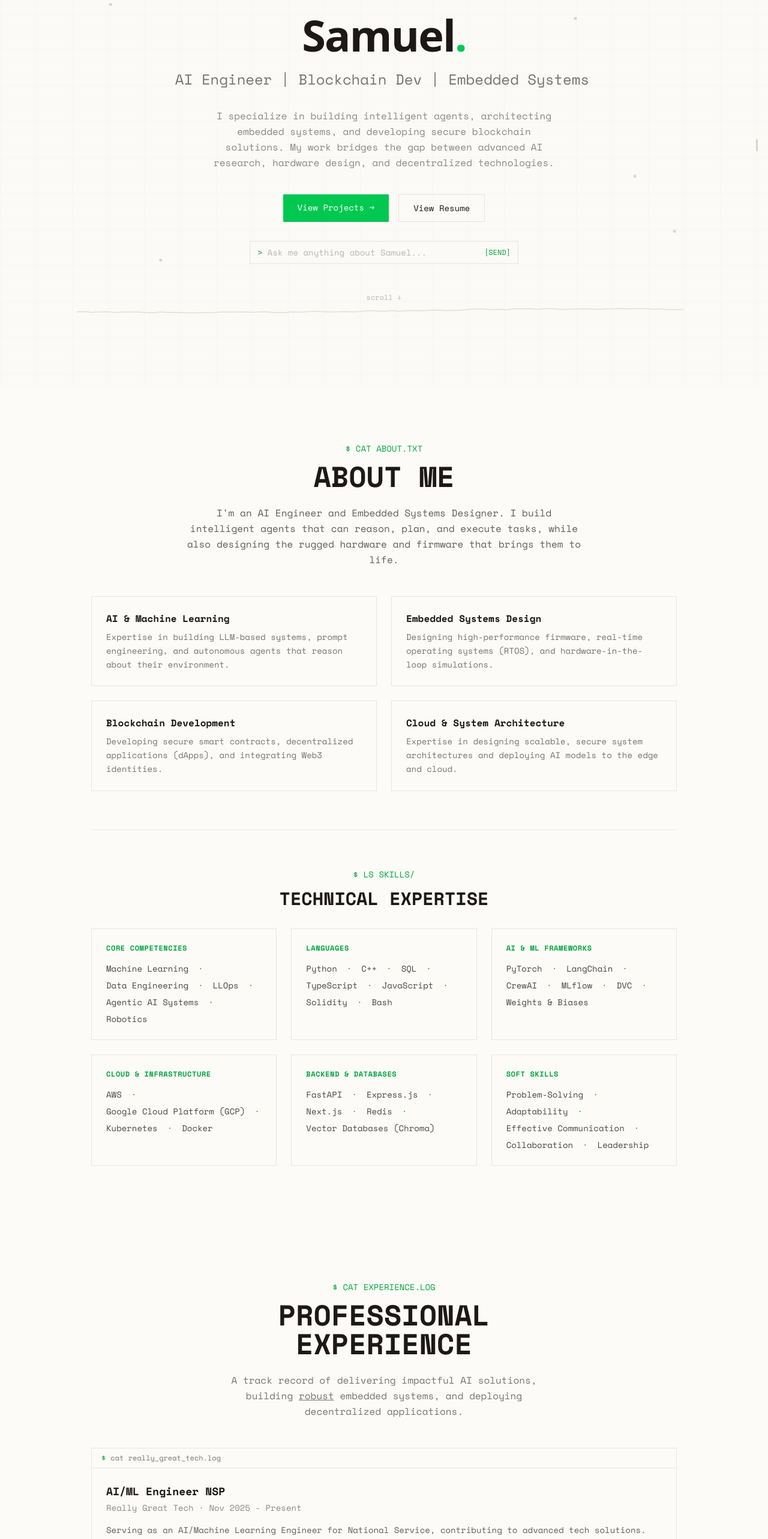
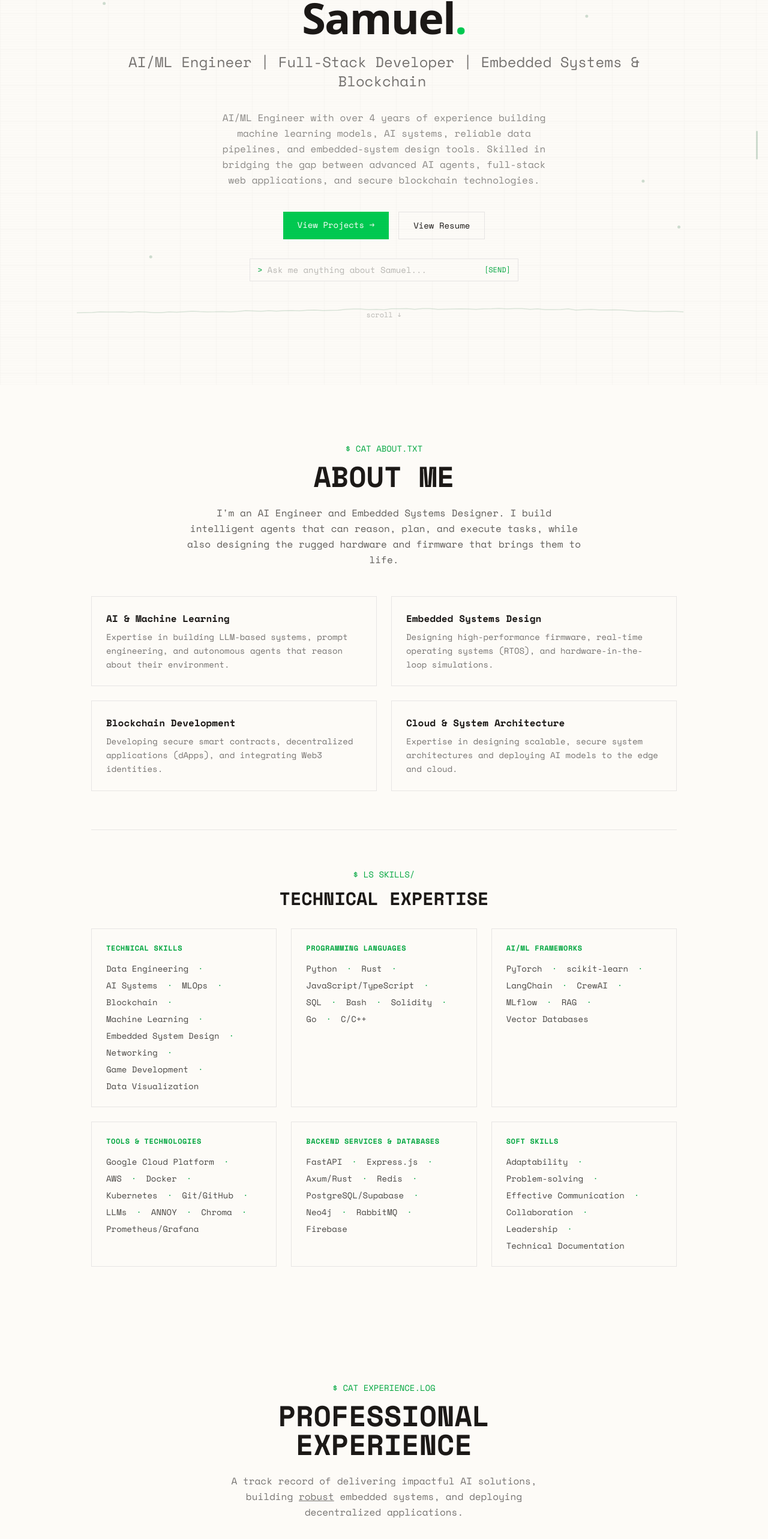
Before and after one commit to samuel-1-avson/portfolio, a Next.js app: page / in a window 1280 px wide. Shown: the part 158-2724 px from the top of the page at 60% size. Built offline with nearby package versions, Linux system fonts and the light colour scheme.

Commit message:
feat: refresh portfolio content based on updated CV

```diff
--- a/src/app/api/chat/route.ts
+++ b/src/app/api/chat/route.ts
@@ -9,85 +9,84 @@ Use first person ("I", "my") when referring to Samuel's work and experience.
 
 === PERSONAL INFORMATION ===
 Full Name: Samuel Maxwell Obeng Avornyoh
-Professional Title: AI Engineer | Blockchain Developer | Embedded Systems Designer
+Professional Title: AI/ML Engineer | Full-Stack Developer | Embedded Systems & Blockchain
 Location: Ghana
 Email: samuelavson360@gmail.com
 LinkedIn: https://www.linkedin.com/in/samuel-maxwell-obeng-avornyoh-b07763252/
 GitHub: https://github.com/samuel-1-avson
 
-=== CURRENT ROLE ===
-Position: AI/ML Engineer NSP at Really Great Tech (November 2025 - Present)
-Description: Serving as an AI/Machine Learning Engineer for National Service, contributing to advanced tech solutions.
+=== WORK EXPERIENCE ===
+1. Full-Stack Developer at TonyCold Store Management System (May 2026 - Present)
+   - Developed a business management system for a cold store dealing in frozen meat, fish, and related products.
+   - Designed modules for product records, inventory tracking, sales/POS operations, stock movement, expense tracking, and business reporting.
+   - Improved operational visibility by organizing product categories, pricing, sales summaries, and admin workflows for day-to-day store management.
 
-=== WORK EXPERIENCE ===
-1. AI/ML Engineer NSP at Really Great Tech (Nov 2025 - Present)
-   - AI and Machine Learning engineering work
-   - Contributing to advanced technology solutions
+2. National Service Personnel / AI & Data Engineer at Really Great Tech (Dec. 2025 – Present)
+   - Built and maintained an AI/Data training repository covering data analytics, SQL, dashboards, supervised ML, deployment, MLOps, LLM fundamentals, LangChain, RAG, and model evaluation.
+   - Designed weekly workflows and milestone projects using Git/GitHub branches, pull requests, Python, Jupyter/VS Code, scikit-learn, SQL, and Google Looker Studio.
+   - Developed learning materials and project documentation for business insights, ML microservices, and telecom policy assistant use cases.
 
-2. Blockchain Game Developer at Nexus Playground/Community (May 2025 - Present)
-   - Created an action-packed vertical-scrolling roguelike game for the Nexus Playground Contest
-   - Active Web3/Forex facilitator on LinkedIn and community groups
+3. Blockchain / Gaming / AI Project Developer (Independent Projects) (May 2025 – Present)
+   - Built game and blockchain prototypes including arcade-style games, Web3/crypto experiments, and AI-assisted development workflows.
+   - Facilitated Web3, forex, and AI learning discussions across WhatsApp and LinkedIn communities.
+   - Continued building portfolio projects in AI agents, embedded systems, trading systems, and full-stack web platforms.
 
-3. Machine Learning Intern at Makersplace (Sep 2023 - Jan 2024)
-   - Created a generative AI model for robotic facilitators
-   - Trained AI on comprehensive guidebooks for contextual responses
-   - Integrated AI agents with Telegram and WhatsApp using FastAPI
-   - Developed ML models for financial forecasting
-   - Created visual dashboards for agent analytics
+4. Machine Learning Intern at Makersplace (Sep. 2023 – Jan. 2024)
+   - Created a web-based generative AI assistant to support robotic facilitators in course delivery using a facilitator guidebook as a knowledge source for contextual responses.
+   - Built visual charts and graphs to communicate AI-agent activities, performance, and decision insights to non-technical stakeholders.
+   - Developed machine-learning models for financial-market forecasting and trading-strategy research using predictive algorithms and market indicators.
+   - Integrated AI agents with Telegram and WhatsApp using FastAPI, Telegram libraries, and WhatsApp automation tools.
 
 === EDUCATION ===
 Degree: BSc. Computer Science and Engineering
-University: University of Mines and Technology, Ghana
-Expected Graduation: November 2025
-Classification: Second Upper Class
-Relevant Courses: AI, Data Science, Robotics, Linear Algebra
+University: University of Mines and Technology, Tarkwa Ghana
+Graduation: November 2025
+Academic Standing: Second Upper | CWA: 75.66
+Relevant Coursework: Artificial Intelligence, Data Structures and Algorithms, Database Systems, Data Science Fundamentals, Probability and Statistics, Embedded System Design, Linear Algebra, Robotics
 
 === TECHNICAL SKILLS ===
-AI/ML: PyTorch, TensorFlow, LangChain, CrewAI, Gemini AI, OpenAI, MLflow, Weights & Biases
-Languages: Python, TypeScript, C++, Rust, Solidity, SQL, JavaScript, Bash
-Embedded Systems: STM32, Arduino, Raspberry Pi, RTOS, probe-rs, ESP32, nRF52
-Blockchain: Smart Contracts, Web3, dApps, Ethereum, Solidity
-Cloud/Infrastructure: GCP, AWS, Docker, Kubernetes, FastAPI, Next.js
-Databases: Vector Databases (Chroma), Redis, SQL databases
+Technical Skills: Data Engineering, AI Systems, MLOps, Blockchain, Machine Learning, Embedded System Design, Networking, Game Development, Data Visualization
+Programming Languages: Python, Rust, JavaScript/TypeScript, SQL, Bash, Solidity, Go, C/C++
+AI/ML Frameworks: PyTorch, scikit-learn, LangChain, CrewAI, MLflow, RAG, Vector Databases
+Tools & Technologies: Google Cloud Platform, AWS, Docker, Kubernetes, Git/GitHub, LLMs, ANNOY, Chroma, Prometheus/Grafana
+Backend Services & Databases: FastAPI, Express.js, Axum/Rust, Redis, PostgreSQL/Supabase, Neo4j, RabbitMQ, Firebase
+Soft Skills: Adaptability, Problem-solving, Effective Communication, Collaboration, Leadership, Technical Documentation
 
 === KEY PROJECTS ===
-1. NeuroBench IDE (Featured Project)
-   - Professional-grade embedded systems IDE built with Tauri (Rust + SolidJS)
-   - 200+ Rust source files, 150+ frontend components
-   - Features: Visual FSM design with drag-and-drop, multi-language code generation (C, C++, Rust, Ada, Assembly)
-   - 285+ IPC commands supporting STM32, nRF52, ESP32, and RP2040
-   - Advanced terminal with 30+ embedded commands
-   - Real-time performance monitoring and AI-assisted development with Gemini integration
+1. FSM Designer / NeuroBench (Featured Project)
+   - A graphical finite-state-machine editor and professional-grade embedded systems IDE built with Tauri (Rust + SolidJS).
+   - Features: Visual FSM design with cycle-accurate simulation, templates, C/Python code export, AI-assisted debugging, 90+ IPC commands, and real-time performance monitoring.
    - GitHub: https://github.com/samuel-1-avson/Neurostate
 
-2. Music Companion (Featured Project)
-   - AI-powered music platform with Gemini AI discovery
-   - Multi-provider search (YouTube, Spotify, Last.fm)
-   - Real-time WebSocket collaboration
-   - Offline capabilities
-   - Tech: TypeScript, React, Gemini AI, WebSocket, Supabase
+2. AI-powered Music Companion (Featured Project)
+   - AI-powered music companion platform with React/TypeScript, Express.js, Supabase, Gemini, Spotify, YouTube/yt-dlp, Telegram Bot integration, and real-time WebSocket features.
    - GitHub: https://github.com/samuel-1-avson/music-companion
 
-3. Sign Language Detection
-   - Real-time sign language recognition
-   - Hybrid CNN/LSTM architecture for gesture classification and translation
-   - Tech: Python, TensorFlow, CNN, LSTM, OpenCV
+3. Chain Registry Ecosystem
+   - Explored a Chain Registry Ecosystem project focused on registry integrity, blockchain metadata management, reproducible verification, governance, auditability, and supply-chain security.
 
-4. Sound Anomaly Detection
-   - Audio anomaly detection for industrial applications
-   - Predictive maintenance for machinery
-   - Tech: Python, Deep Learning, Audio Processing, Django
+4. AI Merchant Assistant
+   - Rust/Next.js/Supabase platform for voice-based sales recording, receipt OCR, inventory tracking, real-time analytics, forecasting, and smart merchant alerts.
 
 5. Healthcare No-Show Prediction
-   - ML system predicting patient appointment no-shows
-   - Hyperparameter tuning and Streamlit dashboard
-   - Tech: Python, Scikit-learn, Streamlit
+   - Built a healthcare no-show prediction system using FastAPI, React, MLflow, Redis, RabbitMQ, PostgreSQL, and Prometheus/Grafana monitoring.
+   - GitHub: https://github.com/samuel-1-avson/healthcare-appointments
 
-6. Industrial Fault Detection
-   - IoT system using Raspberry Pi, Arduino, and tilt sensors
-   - Real-time machinery data analysis for anomaly detection
+6. Proxy Marketplace
+   - Designed proxy marketplace and recommendation-feed algorithm prototypes involving networking, marketplace architecture, usage-based billing, retrieval, ranking, scoring, and personalization.
 
-=== AWARDS ===
+7. Crypto POS Payment System
+   - Designed a Crypto POS payment system concept for merchants to accept crypto payments, support stablecoins and major assets, verify transactions, generate receipts, and manage fiat or crypto settlement workflows.
+
+8. Sports Odds Arbitrage
+   - Developed sports odds arbitrage analytics tools with Python scraping, Redis caching, fuzzy/NLP event matching, alerting, rate limiting, and reliability-focused fallback handling.
+
+9. Sign Language Detection
+   - Designed a hybrid CNN-LSTM sign-language detection pipeline using video/image data and pose-based features.
+   - GitHub: https://github.com/samuel-1-avson/Sign-Language-Detection-Hybrid-CNN-LSTM
+
+=== AWARDS & ACHIEVEMENTS ===
+- Google DeepMind - Vibe Code Hackathon Winner (Kaggle/AI Studio: Top 50 Project out of 4,097 submissions)
 - First Place: CodeAfrique & Art Exhibition Robotics Competition
 - IT President: Kumasi Anglican Senior High School (Led 70+ students in programming)
 
--- a/src/components/Chatbot.tsx
+++ b/src/components/Chatbot.tsx
@@ -166,15 +166,15 @@ ${projectList}
     } else if (lowerInput.includes('skill') || lowerInput.includes('stack') || lowerInput.includes('tech')) {
       botResponse = `
 ┌─ TECHNICAL_STACK ──────────────────────────────
-│ LANGUAGES: Python, TypeScript, Solidity, SQL
-│ ML/AI: PyTorch, TensorFlow, OpenAI, LangChain
-│ WEB: Next.js, React, Node.js, Web3
-│ INFRA: Docker, GCP, Kubernetes
+│ LANGUAGES: Python, Rust, TS/JS, SQL, Solidity, Go, C/C++
+│ ML/AI: PyTorch, scikit-learn, LangChain, CrewAI, MLflow
+│ TOOLS/INFRA: GCP, AWS, Docker, Kubernetes, Git/GitHub
+│ BACKEND/DB: FastAPI, Express.js, Axum, Redis, Supabase
 ├─ EXPERTISE_AREAS ──────────────────────────────
-│ ▸ AI/ML Engineering
-│ ▸ Blockchain Development
-│ ▸ Data Science & Analytics
-│ ▸ IoT & Embedded Systems
+│ ▸ AI Systems & MLOps
+│ ▸ Data Engineering & Analytics
+│ ▸ Blockchain & dApps
+│ ▸ Embedded System Design
 └────────────────────────────────────────────────
       `;
     } else if (lowerInput.includes('contact') || lowerInput.includes('email') || lowerInput.includes('connect')) {
--- a/src/components/sections/AboutSection.tsx
+++ b/src/components/sections/AboutSection.tsx
@@ -23,28 +23,28 @@ const expertiseCards = [
 
 const skillCategories = [
   {
-    title: 'CORE COMPETENCIES',
-    skills: ['Machine Learning', 'Data Engineering', 'LLOps', 'Agentic AI Systems', 'Robotics'],
+    title: 'TECHNICAL SKILLS',
+    skills: ['Data Engineering', 'AI Systems', 'MLOps', 'Blockchain', 'Machine Learning', 'Embedded System Design', 'Networking', 'Game Development', 'Data Visualization'],
   },
   {
-    title: 'LANGUAGES',
-    skills: ['Python', 'C++', 'SQL', 'TypeScript', 'JavaScript', 'Solidity', 'Bash'],
+    title: 'PROGRAMMING LANGUAGES',
+    skills: ['Python', 'Rust', 'JavaScript/TypeScript', 'SQL', 'Bash', 'Solidity', 'Go', 'C/C++'],
   },
   {
-    title: 'AI & ML FRAMEWORKS',
-    skills: ['PyTorch', 'LangChain', 'CrewAI', 'MLflow', 'DVC', 'Weights & Biases'],
+    title: 'AI/ML FRAMEWORKS',
+    skills: ['PyTorch', 'scikit-learn', 'LangChain', 'CrewAI', 'MLflow', 'RAG', 'Vector Databases'],
   },
   {
-    title: 'CLOUD & INFRASTRUCTURE',
-    skills: ['AWS', 'Google Cloud Platform (GCP)', 'Kubernetes', 'Docker'],
+    title: 'TOOLS & TECHNOLOGIES',
+    skills: ['Google Cloud Platform', 'AWS', 'Docker', 'Kubernetes', 'Git/GitHub', 'LLMs', 'ANNOY', 'Chroma', 'Prometheus/Grafana'],
   },
   {
-    title: 'BACKEND & DATABASES',
-    skills: ['FastAPI', 'Express.js', 'Next.js', 'Redis', 'Vector Databases (Chroma)'],
+    title: 'BACKEND SERVICES & DATABASES',
+    skills: ['FastAPI', 'Express.js', 'Axum/Rust', 'Redis', 'PostgreSQL/Supabase', 'Neo4j', 'RabbitMQ', 'Firebase'],
   },
   {
     title: 'SOFT SKILLS',
-    skills: ['Problem-Solving', 'Adaptability', 'Effective Communication', 'Collaboration', 'Leadership'],
+    skills: ['Adaptability', 'Problem-solving', 'Effective Communication', 'Collaboration', 'Leadership', 'Technical Documentation'],
   },
 ];
 
--- a/src/components/sections/ExperienceSection.tsx
+++ b/src/components/sections/ExperienceSection.tsx
@@ -44,7 +44,7 @@ const ExperienceSection = () => {
                 </p>
 
                 {/* Description */}
-                <p className="text-sm text-[var(--retro-fg)]/70 leading-relaxed">
+                <p className="text-sm text-[var(--retro-fg)]/70 leading-relaxed whitespace-pre-line">
                   {exp.description}
                 </p>
               </div>
--- a/src/data/portfolio.ts
+++ b/src/data/portfolio.ts
@@ -49,8 +49,8 @@ export interface PortfolioData {
 export const portfolioData: PortfolioData = {
   personal: {
     name: "Samuel Maxwell Obeng Avornyoh",
-    tagline: "AI Engineer | Blockchain Dev | Embedded Systems",
-    bio: "I specialize in building intelligent agents, architecting embedded systems, and developing secure blockchain solutions. My work bridges the gap between advanced AI research, hardware design, and decentralized technologies.",
+    tagline: "AI/ML Engineer | Full-Stack Developer | Embedded Systems & Blockchain",
+    bio: "AI/ML Engineer with over 4 years of experience building machine learning models, AI systems, reliable data pipelines, and embedded-system design tools. Skilled in bridging the gap between advanced AI agents, full-stack web applications, and secure blockchain technologies.",
     location: "Ghana",
     phone: "+233547244783",
     email: "samuelavson360@gmail.com",
@@ -61,43 +61,99 @@ export const portfolioData: PortfolioData = {
     email: "samuelavson360@gmail.com",
   },
   skills: {
-    technical: ["Data Engineering", "Prompt Engineering", "Blockchain", "Machine Learning", "Automation", "IoT Engineering", "Game Dev"],
-    tools: ["Python", "SQL", "GCP", "Docker", "LLMs", "Solidity", "ANNOY Vector DB", "Bash"],
-    soft: ["Adaptability", "Problem-solving", "Leadership", "Communication"],
+    technical: [
+      "Data Engineering",
+      "AI Systems",
+      "MLOps",
+      "Blockchain",
+      "Machine Learning",
+      "Embedded System Design",
+      "Networking",
+      "Game Development",
+      "Data Visualization"
+    ],
+    tools: [
+      "Python",
+      "Rust",
+      "JavaScript/TypeScript",
+      "SQL",
+      "Bash",
+      "Solidity",
+      "Go",
+      "C/C++",
+      "FastAPI",
+      "Express.js",
+      "Axum/Rust",
+      "Redis",
+      "PostgreSQL/Supabase",
+      "Neo4j",
+      "RabbitMQ",
+      "Firebase",
+      "PyTorch",
+      "scikit-learn",
+      "LangChain",
+      "CrewAI",
+      "MLflow",
+      "RAG",
+      "Vector Databases",
+      "GCP",
+      "AWS",
+      "Docker",
+      "Kubernetes",
+      "Git/GitHub",
+      "LLMs",
+      "ANNOY",
+      "Chroma",
+      "Prometheus/Grafana"
+    ],
+    soft: [
+      "Adaptability",
+      "Problem-solving",
+      "Effective Communication",
+      "Collaboration",
+      "Leadership",
+      "Technical Documentation"
+    ],
     languages: ["English", "Asante-Twi"]
   },
   education: [
     {
       degree: "BSc. Computer Science and Engineering",
-      school: "University of Mines and Technology",
-      period: "Expected Nov 2025",
-      details: "Second Upper Class. Courses: AI, Data Science, Robotics, Linear Algebra."
+      school: "University of Mines and Technology, Tarkwa Ghana",
+      period: "Nov 2025",
+      details: "Academic Standing: Second Upper | CWA: 75.66. Relevant Coursework: Artificial Intelligence, Data Structures and Algorithms, Database Systems, Data Science Fundamentals, Probability and Statistics, Embedded System Design, Linear Algebra, Robotics"
     }
   ],
   cv: [
     {
-      role: "AI/ML Engineer NSP",
-      company: "Really Great Tech",
-      period: "Nov 2025 - Present",
-      description: "Serving as an AI/Machine Learning Engineer for National Service, contributing to advanced tech solutions.",
+      role: "Full-Stack Developer",
+      company: "TonyCold Store Management System",
+      period: "May 2026 - Present",
+      description: "• Developed a business management system for a cold store dealing in frozen meat, fish, and related products.\n• Designed modules for product records, inventory tracking, sales/POS operations, stock movement, expense tracking, and business reporting.\n• Improved operational visibility by organizing product categories, pricing, sales summaries, and admin workflows for day-to-day store management."
     },
     {
-      role: "Blockchain Game Developer",
-      company: "Nexus Playground / Community",
-      period: "May 2025 - Present",
-      description: "Created an action-packed vertical-scrolling roguelike game for the Nexus Playground Contest. Active Web3/Forex facilitator on LinkedIn and community groups.",
+      role: "National Service Personnel / AI & Data Engineer",
+      company: "Really Great Tech",
+      period: "Dec. 2025 – Present",
+      description: "• Built and maintained an AI/Data training repository covering data analytics, SQL, dashboards, supervised ML, deployment, MLOps, LLM fundamentals, LangChain, RAG, and model evaluation.\n• Designed weekly workflows and milestone projects using Git/GitHub branches, pull requests, Python, Jupyter/VS Code, scikit-learn, SQL, and Google Looker Studio.\n• Developed learning materials and project documentation for business insights, ML microservices, and telecom policy assistant use cases."
+    },
+    {
+      role: "Blockchain / Gaming / AI Project Developer",
+      company: "Independent Projects",
+      period: "May 2025 – Present",
+      description: "• Built game and blockchain prototypes including arcade-style games, Web3/crypto experiments, and AI-assisted development workflows.\n• Facilitated Web3, forex, and AI learning discussions across WhatsApp and LinkedIn communities.\n• Continued building portfolio projects in AI agents, embedded systems, trading systems, and full-stack web platforms."
     },
     {
       role: "Machine Learning Intern",
       company: "Makersplace",
-      period: "Sep 2023 - Jan 2024",
-      description: "Created a generative AI model for robotic facilitators and trained it on guidebooks. Integrated AI agents with Telegram/WhatsApp using FastAPI. Developed ML models for financial forecasting and created visual dashboards for agent analytics.",
+      period: "Sep. 2023 – Jan. 2024",
+      description: "• Created a web-based generative AI assistant to support robotic facilitators in course delivery using a facilitator guidebook as a knowledge source for contextual responses.\n• Built visual charts and graphs to communicate AI-agent activities, performance, and decision insights to non-technical stakeholders.\n• Developed machine-learning models for financial-market forecasting and trading-strategy research using predictive algorithms and market indicators.\n• Integrated AI agents with Telegram and WhatsApp using FastAPI, Telegram libraries, and WhatsApp automation tools."
     }
   ],
   projects: [
     {
-      title: "NeuroBench IDE",
-      description: "Professional-grade embedded systems IDE built with Tauri (Rust + SolidJS). Features visual FSM design with drag-and-drop, automated multi-language code generation (C, C++, Rust, Ada, Assembly), 90+ IPC commands, advanced terminal with 30+ embedded commands, real-time performance monitoring, and AI-assisted development with Gemini integration.",
+      title: "FSM Designer / NeuroBench",
+      description: "A graphical finite-state-machine editor and professional-grade embedded systems IDE built with Tauri (Rust + SolidJS). Features visual FSM design with cycle-accurate simulation, templates, C/Python code export, AI-assisted debugging, 90+ IPC commands, and real-time performance monitoring.",
       link: "https://github.com/samuel-1-avson/Neurostate",
       tech: ["Rust", "Tauri", "SolidJS", "TypeScript", "STM32", "probe-rs"],
       details: `
@@ -157,37 +213,56 @@ The background scheduler handles parallel execution of AI reasoning, compilation
 `
     },
     {
-      title: "Music Companion",
-      description: "AI-powered music platform with Gemini AI discovery, multi-provider search (YouTube, Spotify, Last.fm), real-time WebSocket collaboration, and offline capabilities.",
+      title: "AI-powered Music Companion",
+      description: "AI-powered music companion platform with React/TypeScript, Express.js, Supabase, Gemini, Spotify, YouTube/yt-dlp, Telegram Bot integration, and real-time WebSocket features.",
       link: "https://github.com/samuel-1-avson/music-companion",
-      tech: ["TypeScript", "React", "Gemini AI", "WebSocket", "Supabase"],
+      tech: ["React", "TypeScript", "Express.js", "Supabase", "Gemini AI", "WebSocket", "Telegram Bot"],
+    },
+    {
+      title: "Chain Registry Ecosystem",
+      description: "Explored a Chain Registry Ecosystem project focused on registry integrity, blockchain metadata management, reproducible verification, governance, auditability, and supply-chain security.",
+      link: "#",
+      tech: ["Solidity", "Rust", "Blockchain", "Metadata", "Security"],
+    },
+    {
+      title: "AI Merchant Assistant",
+      description: "Built AI Merchant Assistant, a Rust/Next.js/Supabase platform for voice-based sales recording, receipt OCR, inventory tracking, real-time analytics, forecasting, and smart merchant alerts.",
+      link: "#",
+      tech: ["Rust", "Next.js", "Supabase", "OCR", "Analytics", "AI"],
+    },
+    {
+      title: "Healthcare No-Show Prediction",
+      description: "Built a healthcare no-show prediction system using FastAPI, React, MLflow, Redis, RabbitMQ, PostgreSQL, and Prometheus/Grafana monitoring.",
+      link: "https://github.com/samuel-1-avson/healthcare-appointments",
+      tech: ["FastAPI", "React", "MLflow", "Redis", "RabbitMQ", "PostgreSQL", "Prometheus", "Grafana"],
+    },
+    {
+      title: "Proxy Marketplace",
+      description: "Designed proxy marketplace and recommendation-feed algorithm prototypes involving networking, marketplace architecture, usage-based billing, retrieval, ranking, scoring, and personalization.",
+      link: "#",
+      tech: ["Go", "Python", "Networking", "Architecture", "Recommendation Alg"],
+    },
+    {
+      title: "Crypto POS Payment System",
+      description: "Designed a Crypto POS payment system concept for merchants to accept crypto payments, support stablecoins and major assets, verify transactions, generate receipts, and manage fiat or crypto settlement workflows.",
+      link: "#",
+      tech: ["Solidity", "React", "Web3", "Smart Contracts", "Payments"],
+    },
+    {
+      title: "Sports Odds Arbitrage",
+      description: "Developed sports odds arbitrage analytics tools with Python scraping, Redis caching, fuzzy/NLP event matching, alerting, rate limiting, and reliability-focused fallback handling.",
+      link: "#",
+      tech: ["Python", "Redis", "Scraping", "NLP", "Fuzzy Matching", "Rate Limiting"],
     },
     {
       title: "Sign Language Detection",
-      description: "Real-time sign language recognition using a Hybrid CNN/LSTM architecture for accurate gesture classification and translation.",
+      description: "Designed a hybrid CNN-LSTM sign-language detection pipeline using video/image data and pose-based features.",
       link: "https://github.com/samuel-1-avson/Sign-Language-Detection-Hybrid-CNN-LSTM",
       tech: ["Python", "TensorFlow", "CNN", "LSTM", "OpenCV"],
-    },
-    {
-      title: "Sound Anomaly Detection",
-      description: "Audio anomaly detection system for industrial applications. Identifies unusual sounds in machinery for predictive maintenance.",
-      link: "https://github.com/samuel-1-avson/Sound-Anomaly-Detection-SAD-",
-      tech: ["Python", "Deep Learning", "Audio Processing", "Django"],
-    },
-    {
-      title: "Healthcare No-Show Prediction",
-      description: "ML system predicting patient appointment no-shows to reduce healthcare losses. Features hyperparameter tuning, Streamlit dashboard, and comprehensive data pipelines.",
-      link: "https://github.com/samuel-1-avson/healthcare-appointments",
-      tech: ["Python", "Scikit-learn", "Streamlit", "Jupyter", "Nginx"],
-    },
-    {
-      title: "Industrial Fault Detection",
-      description: "IoT system using Raspberry Pi, Arduino, and tilt sensors to analyze machinery data in real-time for anomaly detection.",
-      link: "#",
-      tech: ["Raspberry Pi", "Arduino", "Python", "Sensors"],
-    },
+    }
   ],
   awards: [
+    "Google DeepMind - Vibe Code Hackathon Winner (Kaggle/AI Studio: Top 50 Project out of 4,097 submissions)",
     "First Place: CodeAfrique & Art Exhibition Robotics Competition",
     "IT President: Kumasi Anglican Senior High School (Led 70+ students in programming)",
   ]
```
Also changed, not shown: 1 other file (tests, documents, lock files or other folders).
